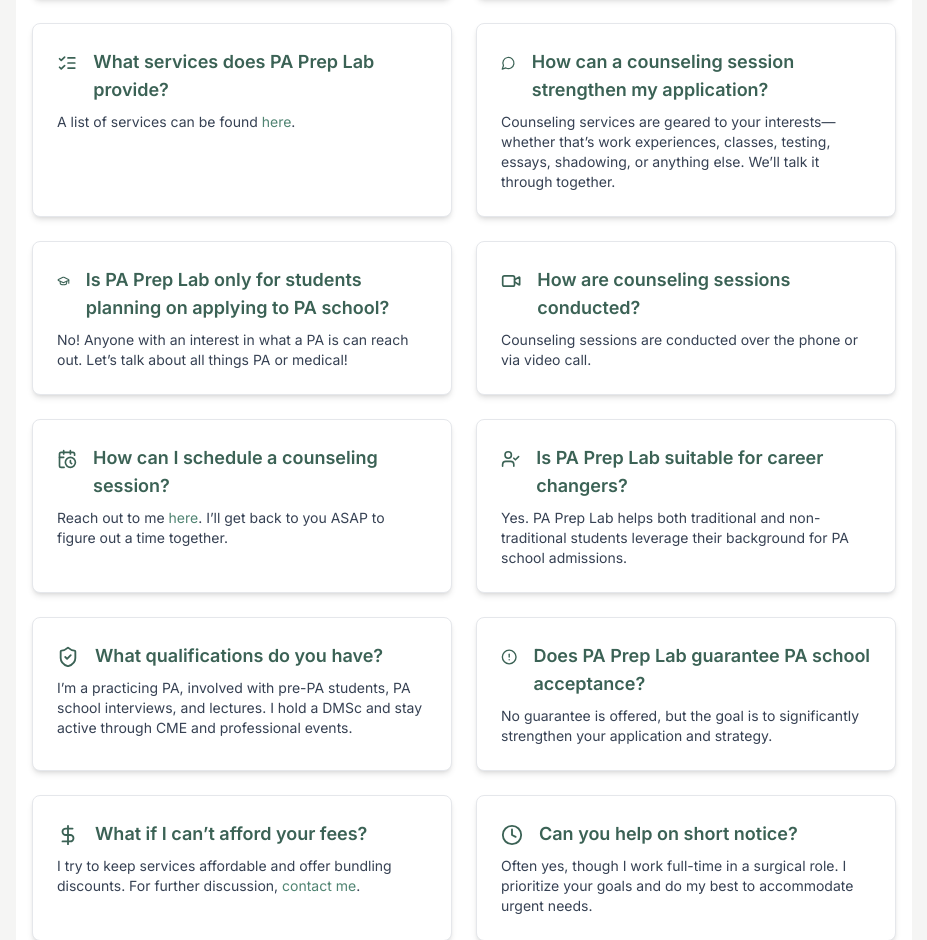
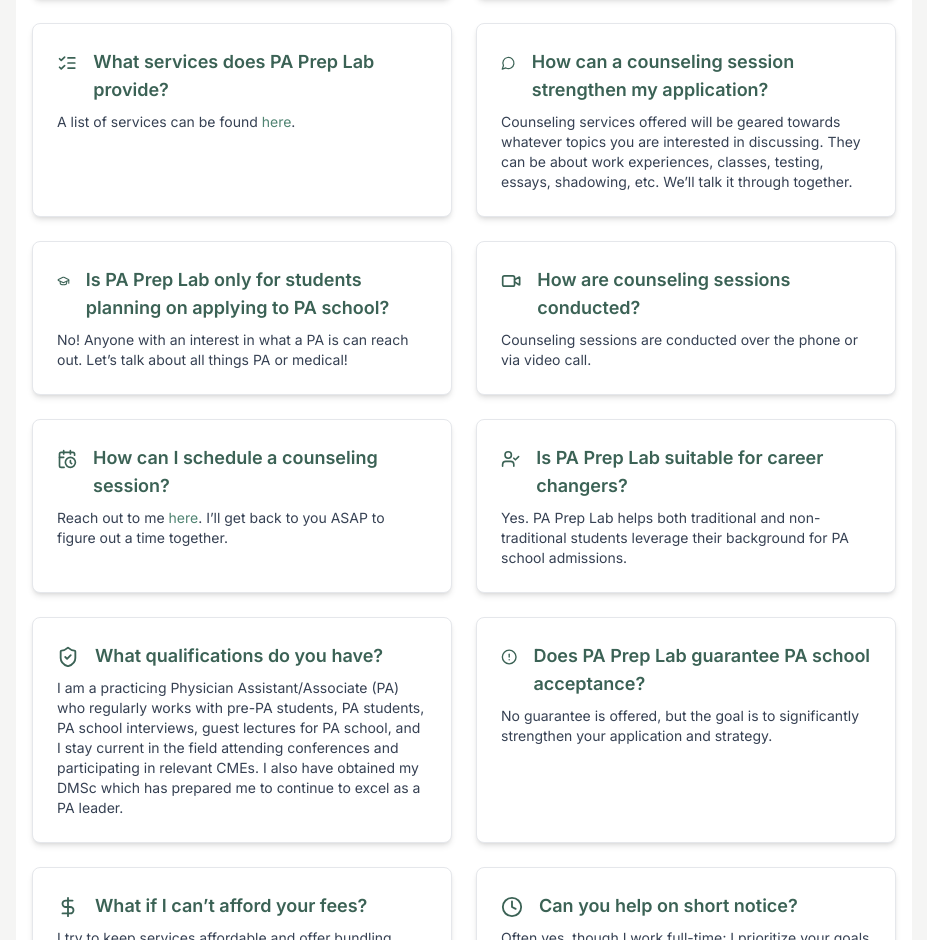
Before and after one commit to a-mcnulty/pa-prep-lab, a Next.js app: page /faq in a window 1280 px wide. Shown: the part 472-1412 px from the top of the page, without its empty margins (176-1103 px from the left). Built offline with nearby package versions, Linux system fonts and the light colour scheme; no server answers.

Commit message:
Update page.tsx - FAQ changes

```diff
--- a/app/faq/page.tsx
+++ b/app/faq/page.tsx
@@ -59,7 +59,7 @@
   {
     question: 'How can a counseling session strengthen my application?',
     answer:
-      'Counseling services are geared to your interests—whether that’s work experiences, classes, testing, essays, shadowing, or anything else. We’ll talk it through together.',
+      'Counseling services offered will be geared towards whatever topics you are interested in discussing. They can be about work experiences, classes, testing, essays, shadowing, etc. We’ll talk it through together.',
     icon: MessageCircle,
   },
   {
@@ -92,7 +92,7 @@
   {
     question: 'What qualifications do you have?',
     answer:
-      'I’m a practicing PA, involved with pre-PA students, PA school interviews, and lectures. I hold a DMSc and stay active through CME and professional events.',
+      'I am a practicing Physician Assistant/Associate (PA) who regularly works with pre-PA students, PA students, PA school interviews, guest lectures for PA school, and I stay current in the field attending conferences and participating in relevant CMEs. I also have obtained my DMSc which has prepared me to continue to excel as a PA leader.',
     icon: ShieldCheck,
   },
   {
@@ -114,7 +114,7 @@
   {
     question: 'Can you help on short notice?',
     answer:
-      'Often yes, though I work full-time in a surgical role. I prioritize your goals and do my best to accommodate urgent needs.',
+      'Often yes, though I work full-time; I prioritize your goals and do my best to accomodate urgent needs.',
     icon: Clock,
   },
 ]
```
